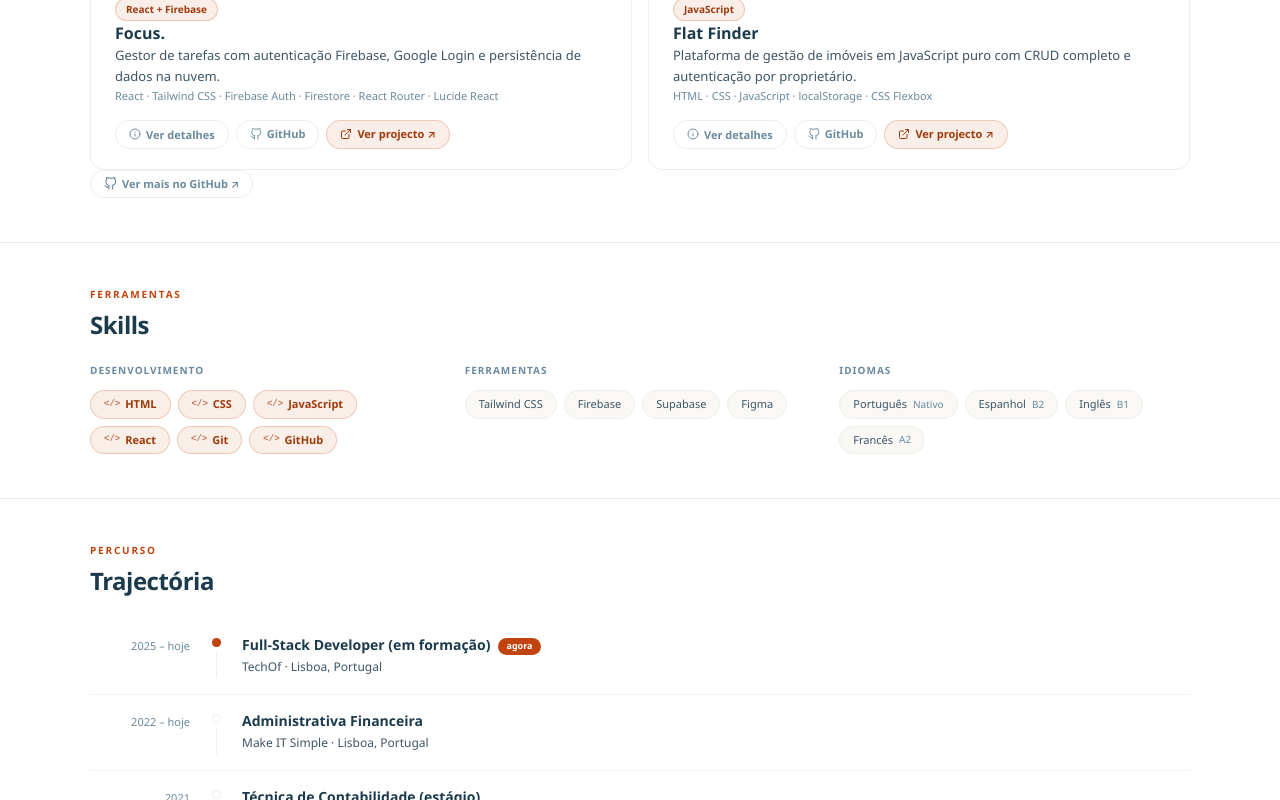
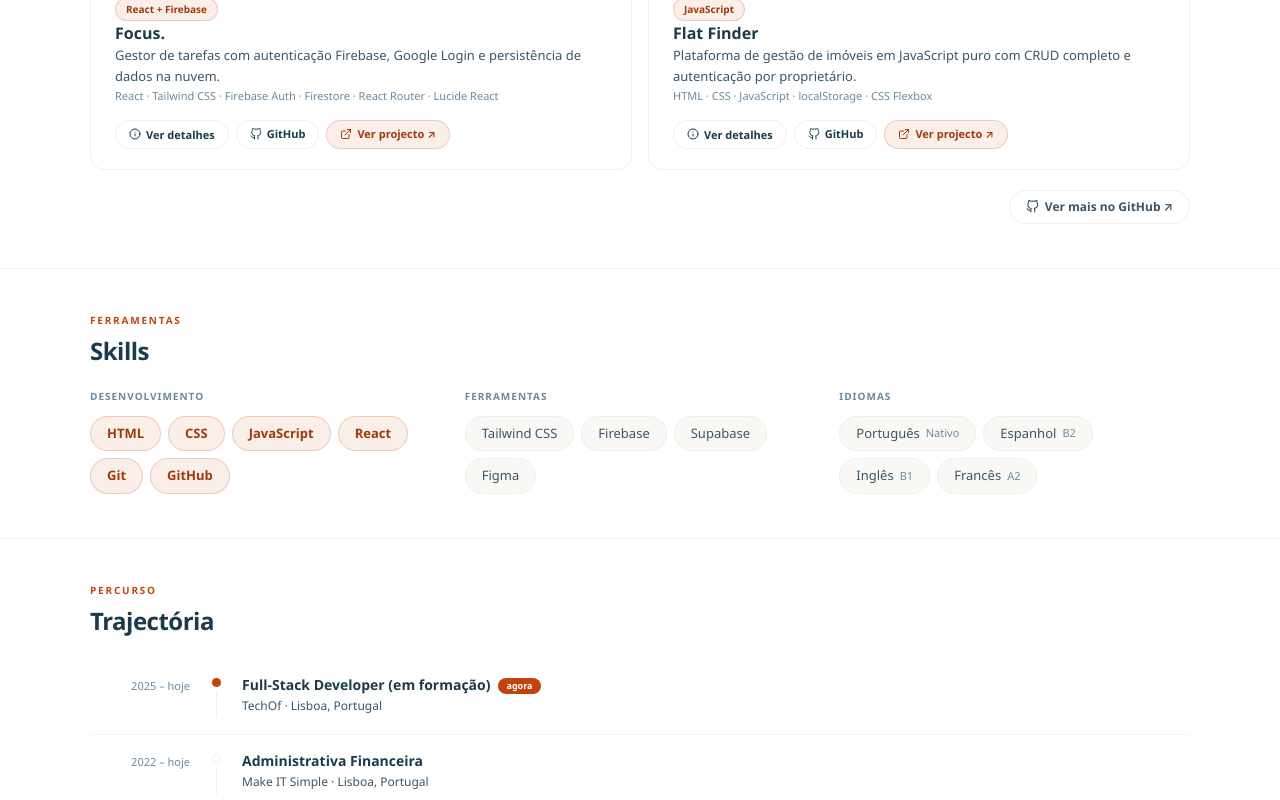
Before and after one commit to ClaFernandes/portfolio-clarice, a React (Vite) app: page / in a window 1280 px wide. Shown: the part 1480-2280 px from the top of the page. Built offline with nearby package versions, Linux system fonts and the light colour scheme.

Commit message:
edições css, footer e EMAILJS

```diff
--- a/src/components/Contact.jsx
+++ b/src/components/Contact.jsx
@@ -13,19 +13,9 @@ import translations from "../data/translations";
 import "../styles/contact.css";
 
 // ─── CONFIGURAÇÃO DO EMAILJS ───────────────────────────
-// 1. Cria conta em https://www.emailjs.com/
-// 2. Vai a Email Services → Add New Service → Gmail/Outlook
-// 3. Vai a Email Templates → Create New Template
-//    Usa estas variáveis no template:
-//      {{from_name}}  → nome do remetente
-//      {{from_email}} → email do remetente
-//      {{message}}    → mensagem
-// 4. Substitui os três valores abaixo pelas tuas chaves
-//    (encontras em Account → General → Public Key)
-
-const EMAILJS_SERVICE_ID = "SEU_SERVICE_ID"; // ex: 'service_abc123'
-const EMAILJS_TEMPLATE_ID = "SEU_TEMPLATE_ID"; // ex: 'template_xyz456'
-const EMAILJS_PUBLIC_KEY = "SUA_PUBLIC_KEY"; // ex: 'abc123XYZ'
+const EMAILJS_SERVICE_ID = "service_w1c0gyf";
+const EMAILJS_TEMPLATE_ID = "template_f43zavn";
+const EMAILJS_PUBLIC_KEY = "Nz7SS1kJtQ1vVGExL";
 
 function Contact({ lang }) {
   const t = translations[lang].contact;
--- a/src/components/Footer.jsx
+++ b/src/components/Footer.jsx
@@ -17,7 +17,7 @@ function Footer({ lang }) {
       >
         <path
           d="M0,28 L0,14 Q150,0 300,12 Q450,24 600,10 Q750,0 900,12 Q1050,24 1200,10 L1200,28 Z"
-          fill="#1B3A4B"
+          fill="#162f3d"
         />
       </svg>
 
--- a/src/styles/about.css
+++ b/src/styles/about.css
@@ -13,3 +13,10 @@
   color: var(--petrol);
   font-weight: 700;
 }
+
+/* Links automáticos do browser — neutraliza cor e sublinhado */
+.about__text a {
+  color: inherit;
+  text-decoration: none;
+  pointer-events: none;
+}
--- a/src/styles/projects.css
+++ b/src/styles/projects.css
@@ -169,14 +169,13 @@
 }
 
 .proj-btn--outline {
-  color: var(--petrol-light);
+  color: var(--petrol);
   background: transparent;
   border: 1px solid var(--border);
 }
 
 .proj-btn--outline:hover {
-  border-color: var(--petrol-light);
-  color: var(--petrol);
+  border-color: var(--petrol);
 }
 
 .proj-btn--terracota {
@@ -415,3 +414,34 @@
     height: 160px;
   }
 }
+
+/* ─── VER MAIS NO GITHUB ─────────────────────────────── */
+
+.proj-more {
+  display: flex;
+  justify-content: flex-end;
+  margin-top: 20px;
+}
+
+.proj-more .proj-btn--outline {
+  font-size: 12px;
+  padding: 7px 16px;
+  color: var(--petrol-mid);
+  border-color: var(--border);
+  gap: 6px;
+}
+
+.proj-more .proj-btn--outline:hover {
+  border-color: var(--petrol-mid);
+  color: var(--petrol);
+}
+
+/* ─── LINKS AUTOMÁTICOS DO BROWSER ──────────────────── */
+/* O browser auto-linka alguns textos — neutraliza a cor */
+
+.proj-card__desc a,
+.proj-card__stack a {
+  color: inherit;
+  text-decoration: none;
+  pointer-events: none;
+}
--- a/src/styles/skills.css
+++ b/src/styles/skills.css
@@ -27,12 +27,12 @@
   display: inline-flex;
   align-items: center;
   gap: 6px;
-  font-size: 11px;
+  font-size: 13px;
   background: var(--cream);
   border: 0.5px solid var(--border);
   color: var(--petrol-mid);
   border-radius: 20px;
-  padding: 5px 13px;
+  padding: 7px 16px;
 }
 
 /* Pill destacada — skills de desenvolvimento */
@@ -41,25 +41,18 @@
   border-color: var(--terracota-border);
   color: #a03a0b;
   font-weight: 600;
-  gap: 5px;
-}
-
-/* Ícone dentro da pill de desenvolvimento */
-.skills__pill--hl::before {
-  content: "</>";
-  font-size: 9px;
-  font-weight: 700;
-  opacity: 0.65;
-  font-family: monospace;
 }
 
 /* Nível do idioma dentro da pill */
 .skills__pill-level {
-  font-size: 10px;
+  font-size: 11px;
   color: var(--petrol-light);
   font-weight: 400;
 }
 
 @media (max-width: 640px) {
-  .skills__cols { grid-template-columns: 1fr; gap: 20px; }
+  .skills__cols {
+    grid-template-columns: 1fr;
+    gap: 20px;
+  }
 }
```
